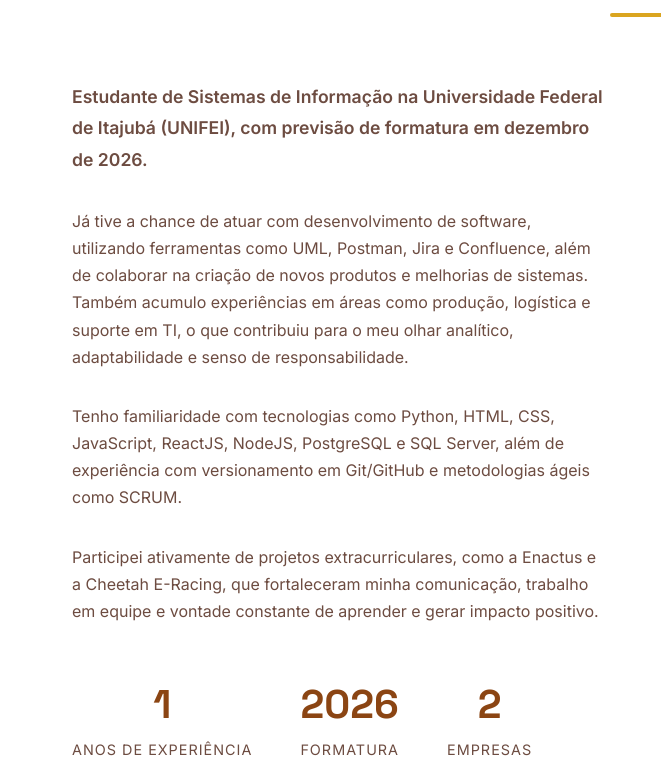
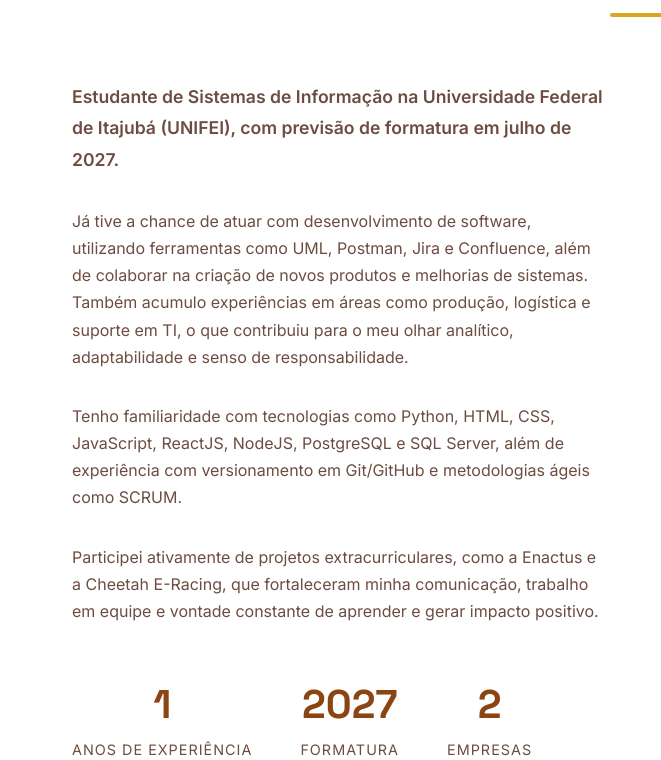
Before and after one commit to orodrigobraz/orodrigobraz.github.io, a plain HTML site: page index.html in a window 1280 px wide. Shown: the part 1000-1760 px from the top of the page, 0-661 px from the left. Drawn offline with Linux system fonts and the light colour scheme.

Commit message:
atualização

```diff
--- a/index.html
+++ b/index.html
@@ -97,8 +97,8 @@
             </header>
             <div class="about-content">
                 <div class="about-text">
-                    <p class="about-intro" data-pt="Estudante de Sistemas de Informação na Universidade Federal de Itajubá (UNIFEI), com previsão de formatura em dezembro de 2026." data-en="Information Systems student at the Federal University of Itajubá (UNIFEI), expected to graduate in December 2026.">
-                        Estudante de Sistemas de Informação na Universidade Federal de Itajubá (UNIFEI), com previsão de formatura em dezembro de 2026.
+                    <p class="about-intro" data-pt="Estudante de Sistemas de Informação na Universidade Federal de Itajubá (UNIFEI), com previsão de formatura em julho de 2027." data-en="Information Systems student at the Federal University of Itajubá (UNIFEI), expected to graduate in July 2027.">
+                        Estudante de Sistemas de Informação na Universidade Federal de Itajubá (UNIFEI), com previsão de formatura em julho de 2027.
                     </p>
 
                     <p class="about-details" data-pt="Já tive a chance de atuar com desenvolvimento de software, utilizando ferramentas como UML, Postman, Jira e Confluence, além de colaborar na criação de novos produtos e melhorias de sistemas. Também acumulo experiências em áreas como produção, logística e suporte em TI, o que contribuiu para o meu olhar analítico, adaptabilidade e senso de responsabilidade." data-en="I have had the opportunity to work with software development, using tools such as UML, Postman, Jira and Confluence, in addition to collaborating in the creation of new products and system improvements. I also have experience in areas such as production, logistics and IT support, which contributed to my analytical perspective, adaptability and sense of responsibility.">
@@ -118,7 +118,7 @@
                             <span class="stat-label" data-pt="Anos de Experiência" data-en="Years Experience">Anos de Experiência</span>
                         </div>
                         <div class="stat-item">
-                            <span class="stat-number" data-target="2026">0</span>
+                            <span class="stat-number" data-target="2027">0</span>
                             <span class="stat-label" data-pt="Formatura" data-en="Graduation">Formatura</span>
                         </div>
                         <div class="stat-item">
```
